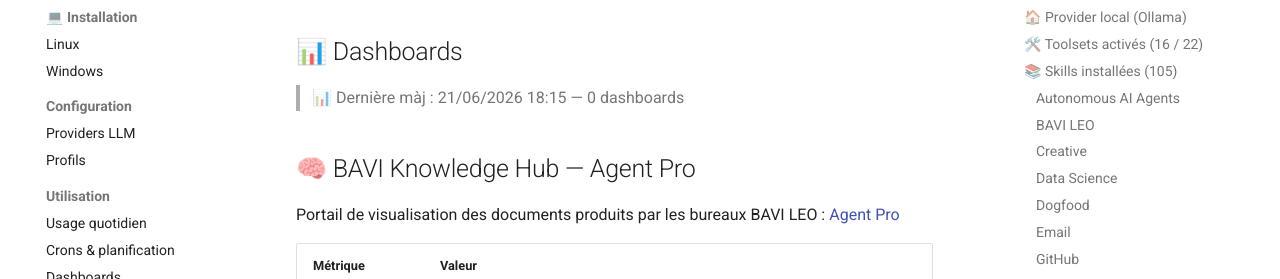
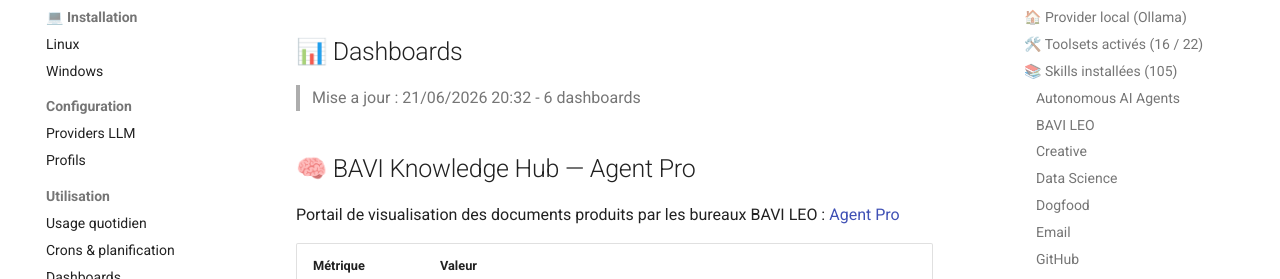
Before and after one commit to christophedanhier-hash/hermes-wiki, an MkDocs documentation site: the page built from docs/hermes/etat-des-lieux.md, in a window 1280 px wide and 900 px high, scrolled down 6807 px. Shown: the part 172-451 px from the top of the window. Built offline with MkDocs 1.6.1 and Material for MkDocs 9.7.7, drawn with Linux system fonts in a browser that asks for light colours; comment, search, counter and statistics services are not loaded.

Commit message:
doc-watch: maj auto (21/06/2026 20:32) - maj auto

```diff
--- a/docs/hermes/etat-des-lieux.md
+++ b/docs/hermes/etat-des-lieux.md
@@ -179,7 +179,7 @@ Tous les crons livrent en **local** (fichiers, pas Telegram). Sauf veille-ia qui
 ## 📊 Dashboards
 
 <!-- AUTO:START dashboards -->
-> 📊 Dernière màj : 21/06/2026 18:15 — 0 dashboards
+> Mise a jour : 21/06/2026 20:32 - 6 dashboards
 <!-- AUTO:END dashboards -->
 
 ## 🧠 BAVI Knowledge Hub — Agent Pro
```
